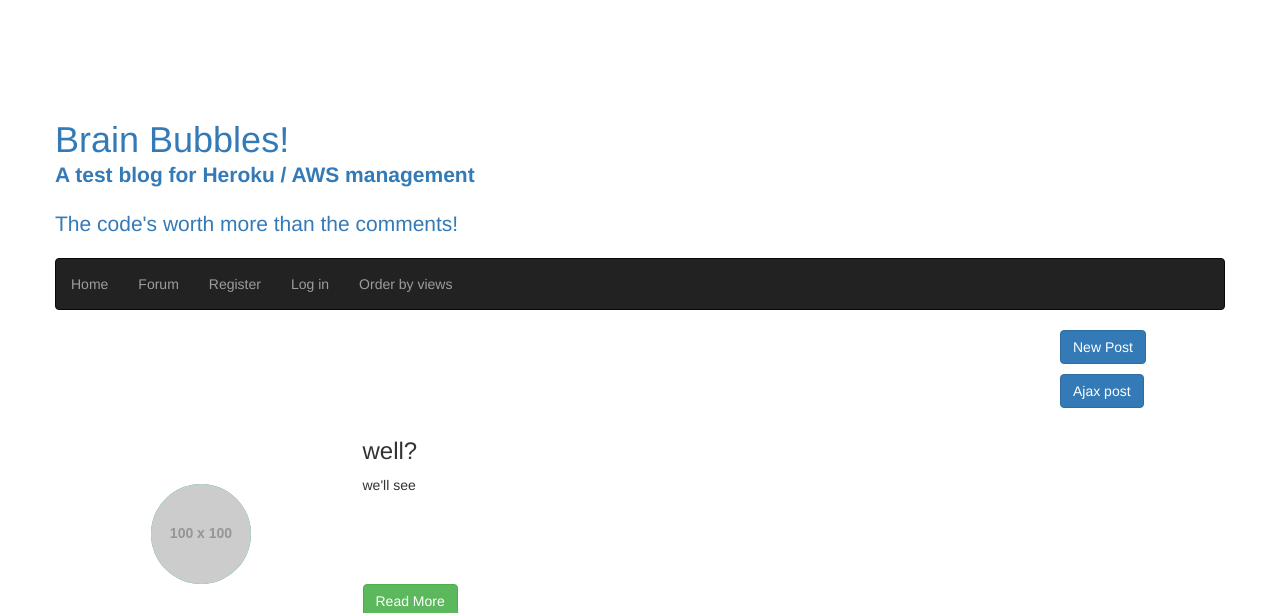
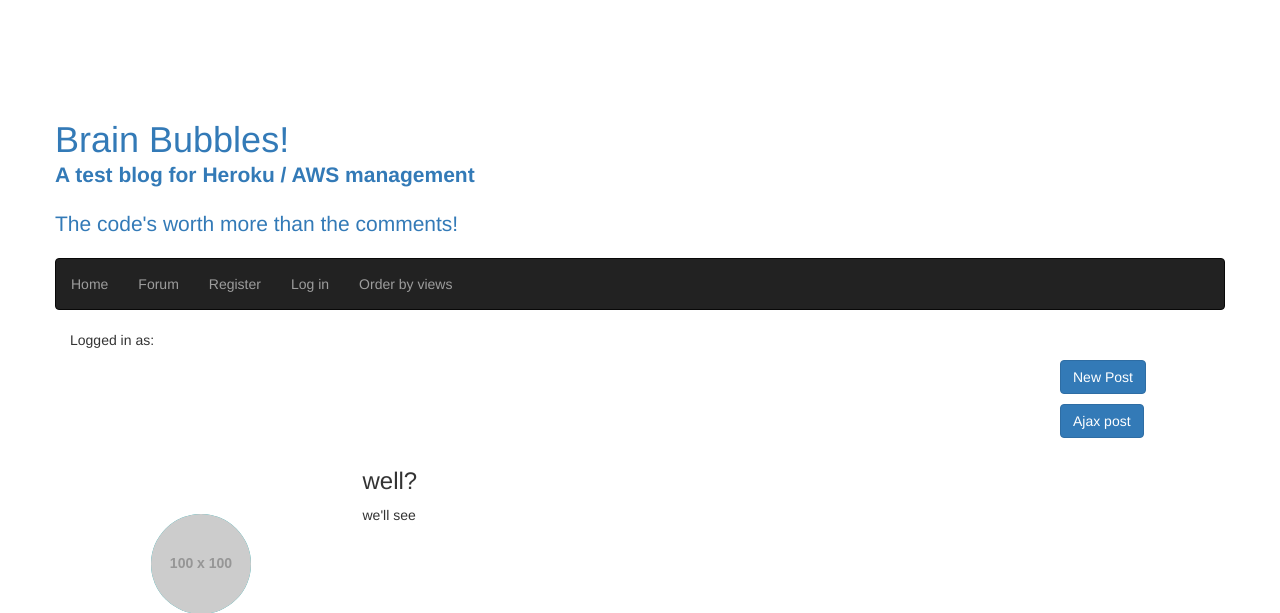
Before and after one commit to NiallgSmith/hack_blog, a Django app: page / in a window 1280 px wide. Shown: the top 613 px of the page. Run offline with Django 3.2, Linux system fonts and the light colour scheme; data comes from the database, SQL or seed files in the repository; grey boxes labelled with a size stand in for pictures from a placeholder-image service; parts of the project's set-up code (start-up, migrations or seed data) failed here and were passed over; some libraries are stand-ins or nearby versions.

Commit message:
Login name display. WIP

```diff
--- a/templates/base.html
+++ b/templates/base.html
@@ -34,6 +34,7 @@
                 </ul>
             </nav>
         </div>
+    <p>Logged in as: </p>
     </div>
 </div>
 <div class="container">
```
